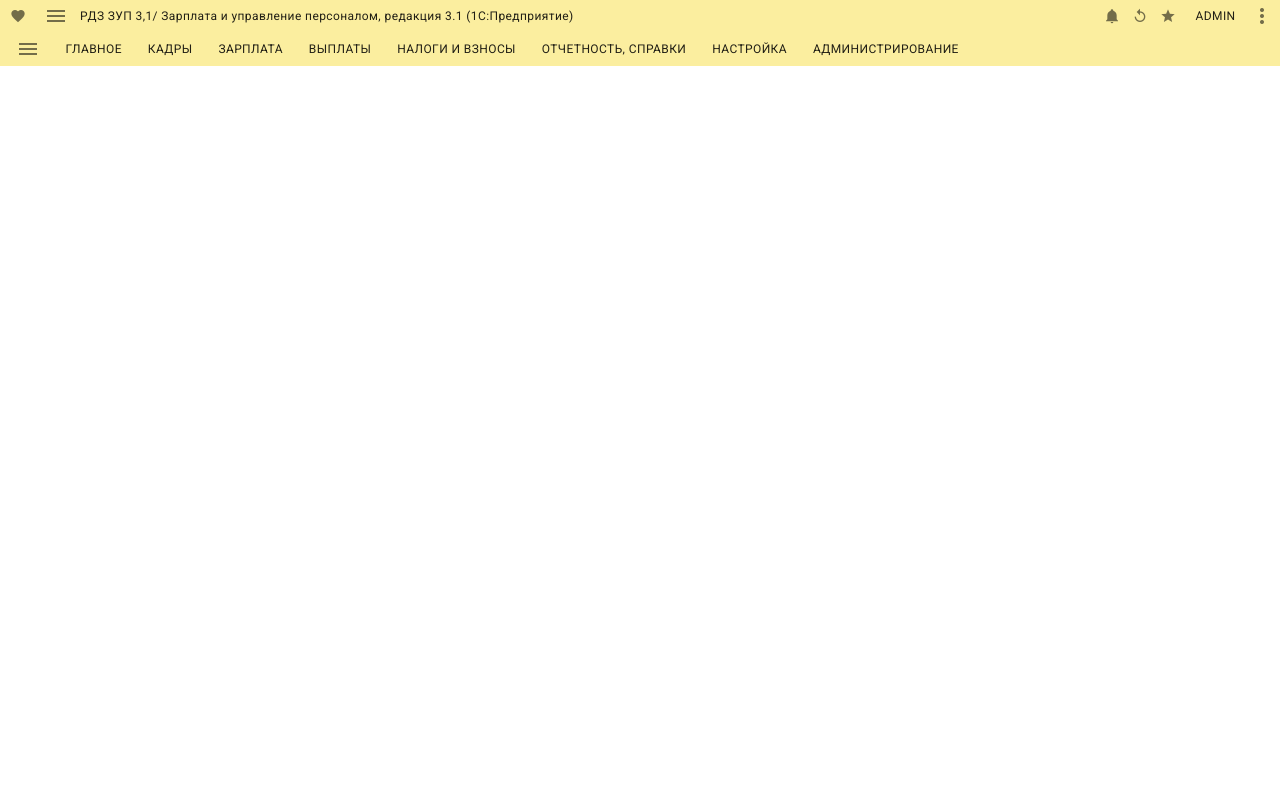
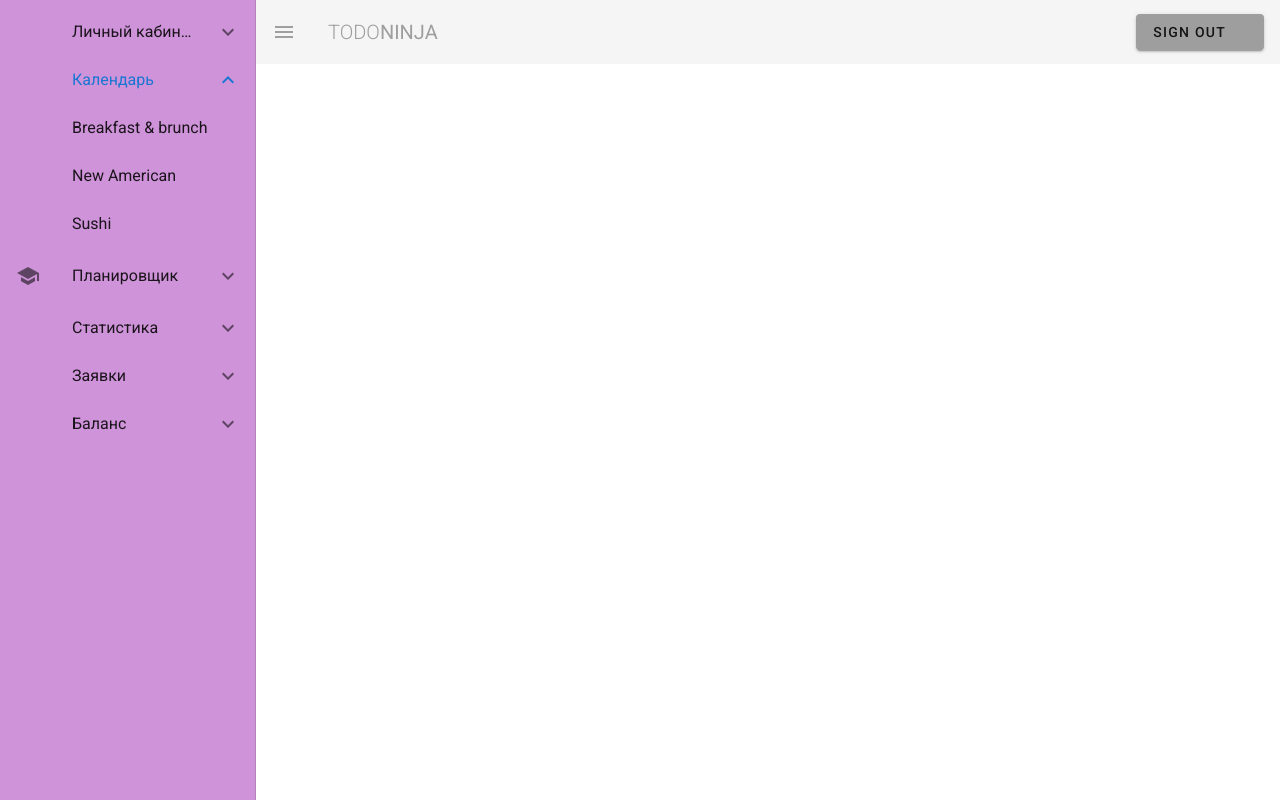
Before and after one commit to HightMike/vuetifyTraining, a Vue app: page /balance in a window 1280 px wide. Both pictures are taken after a click on the button 18 px from the left and 15 px from the top of the page. Built offline with nearby package versions, Linux system fonts and the light colour scheme.

Commit message:
add lists and views

```diff
--- a/src/App.vue
+++ b/src/App.vue
@@ -1,7 +1,8 @@
 <template>
   <v-app>
-    <cNavbar/>
-    <secondNavbar/>
+<!--    <cNavbar/>-->
+<!--    <secondNavbar/>-->
+    <Navbar></Navbar>
     <v-content>
       <router-view></router-view>
     </v-content>
@@ -11,14 +12,16 @@
 <script>
 
   // import Navbar from '@/components/Navbar'
-  import cNavbar from '@/components/cNavbar'
-  import secondNavbar from '@/components/secondNavbar'
+  // import cNavbar from '@/components/cNavbar'
+  // import secondNavbar from '@/components/secondNavbar'
+  import Navbar from '@/components/Navbar'
 
 
   export default {
   components :{
-    cNavbar,
-    secondNavbar
+    // cNavbar,
+    // secondNavbar,
+    Navbar
   },
   name:'App',
   data() {
--- a/src/components/Navbar.vue
+++ b/src/components/Navbar.vue
@@ -1,5 +1,4 @@
-
-<template>
+<template xmlns:v-slot="http://www.w3.org/1999/XSL/Transform">
     <nav>
 
         <v-app-bar flat app>
@@ -15,8 +14,35 @@
             </v-btn>
         </v-app-bar>
 
-        <v-navigation-drawer app v-model="drawer" class="indigo">
-            <p>test</p>
+        <v-navigation-drawer app v-model="drawer" class="purple lighten-3">
+
+            <v-list>
+                <v-list-group
+                        v-for="item in items"
+                        :key="item.title"
+                        v-model="item.active"
+                        :prepend-icon="item.action"
+                        no-action
+                >
+                    <template v-slot:activator>
+                        <v-list-item-content>
+                            <v-list-item-title v-text="item.title"></v-list-item-title>
+                        </v-list-item-content>
+                    </template>
+
+                    <v-list-item
+                            v-for="subItem in item.items"
+                            :key="subItem.title"
+                            click=""
+                    >
+                        <v-list-item-content>
+                            <v-list-item-title v-text="subItem.title"></v-list-item-title>
+                        </v-list-item-content>
+                    </v-list-item>
+                </v-list-group>
+            </v-list>
+
+
         </v-navigation-drawer>
 
     </nav>
@@ -26,7 +52,54 @@
     export default {
         data() {
             return {
-                drawer: false
+                drawer: false,
+                items: [
+                    {
+                        action: 'mdi-local_activity',
+                        title: 'Личный кабинет',
+                        items: [
+                            { title: 'List Item' },
+                        ],
+                    },
+                    {
+                        action: 'mdi-restaurant',
+                        title: 'Календарь',
+                        active: true,
+                        items: [
+                            { title: 'Breakfast & brunch' },
+                            { title: 'New American' },
+                            { title: 'Sushi' },
+                        ],
+                    },
+                    {
+                        action: 'mdi-school',
+                        title: 'Планировщик',
+                        items: [
+                            { title: 'List Item' },
+                        ],
+                    },
+                    {
+                        action: 'mdi-directions_run',
+                        title: 'Статистика',
+                        items: [
+                            { title: 'List Item' },
+                        ],
+                    },
+                    {
+                        action: 'mdi-healing',
+                        title: 'Заявки',
+                        items: [
+                            { title: 'List Item' },
+                        ],
+                    },
+                    {
+                        action: 'mdi-content_cut',
+                        title: 'Баланс',
+                        items: [
+                            { title: 'List Item' },
+                        ],
+                    },
+                ],
             }
         }
     }
```
Also changed, not shown: src/views/Balance.vue (added, +13 -0 lines), src/views/Bids.vue (added, +13 -0 lines), src/views/Calendar.vue (added, +13 -0 lines), src/views/Profile.vue (added, +13 -0 lines), src/views/Scheduler.vue (added, +13 -0 lines), src/views/Statistic.vue (added, +13 -0 lines).
